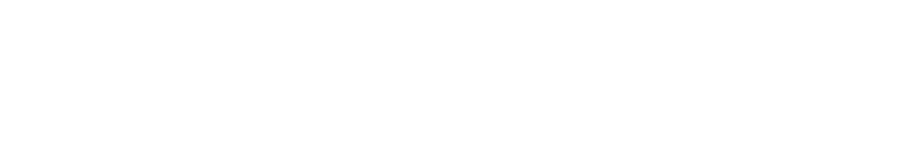
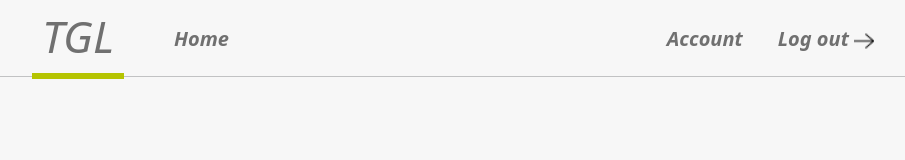
Before and after one commit to VictorGabriel021/app-lottery-prova-js-luby, a plain HTML site: page front-web/index.html in a window 1280 px wide. Shown: the whole page, without its empty margins (187-1092 px from the left). Drawn offline with Linux system fonts and the light colour scheme.

Commit message:
feat: Adding main-navbar

```diff
--- a/front-web/index.html
+++ b/front-web/index.html
@@ -3,14 +3,30 @@
 
 <head>
   <meta charset="utf-8" />
-  <link rel="stylesheet" href="style/styles.css">
   <link rel="stylesheet" href="bootstrap-5.1.3/css/bootstrap.min.css">
   <script src="bootstrap-5.1.3/js/jquery-3.6.0.min.js"></script>
   <script src="bootstrap-5.1.3/js/bootstrap.min.js"></script>
+  <link rel="stylesheet" href="style/styles.css">
   <title>TGL</title>
 </head>
 
 <body>
+  <nav class="navbar-main">
+    <div class="navbar-content navbar-menu">
+      <div class="d-flex align-items-center">
+        <h2 class="navbar-logo">TGL</h2>
+        <p class="navbar-item">Home</p>
+      </div>
+      <div class="d-flex align-items-center">
+        <p class="navbar-item mr-35">Account</p>
+        <p class="navbar-item">
+          Log out
+          <img src="images/arrow-right.png" alt="arrow-right-icon" class="navbar-arrow-right-icon" />
+        </p>
+      </div>
+    </div>
+    <hr class="navbar-line" />
+  </nav>
   <script src="js/index.js"></script>
 </body>
 
--- a/front-web/style/styles.css
+++ b/front-web/style/styles.css
@@ -0,0 +1,50 @@
+html,
+body {
+  height: 100%;
+}
+
+body {
+  background-color: #f7f7f7;
+}
+
+h2,
+p,
+hr {
+  margin: 0;
+}
+
+.navbar-content {
+  display: flex;
+  justify-content: space-around;
+}
+
+.navbar-logo {
+  font-size: 44px;
+  margin-right: 50px;
+  border-bottom: 6px solid #b5c401;
+  padding: 10px;
+  z-index: 1;
+}
+
+.navbar-item {
+  font-size: 20px;
+}
+
+.navbar-menu {
+  color: #707070;
+  font-style: italic;
+  font-weight: 600;
+}
+
+.navbar-arrow-right-icon {
+  height: 20px;
+}
+
+.mr-35 {
+  margin-right: 35px;
+}
+
+.navbar-line {
+  margin-top: -3px;
+  z-index: 0;
+}
```
Also changed, not shown: front-web/images/arrow-right.png (added).
